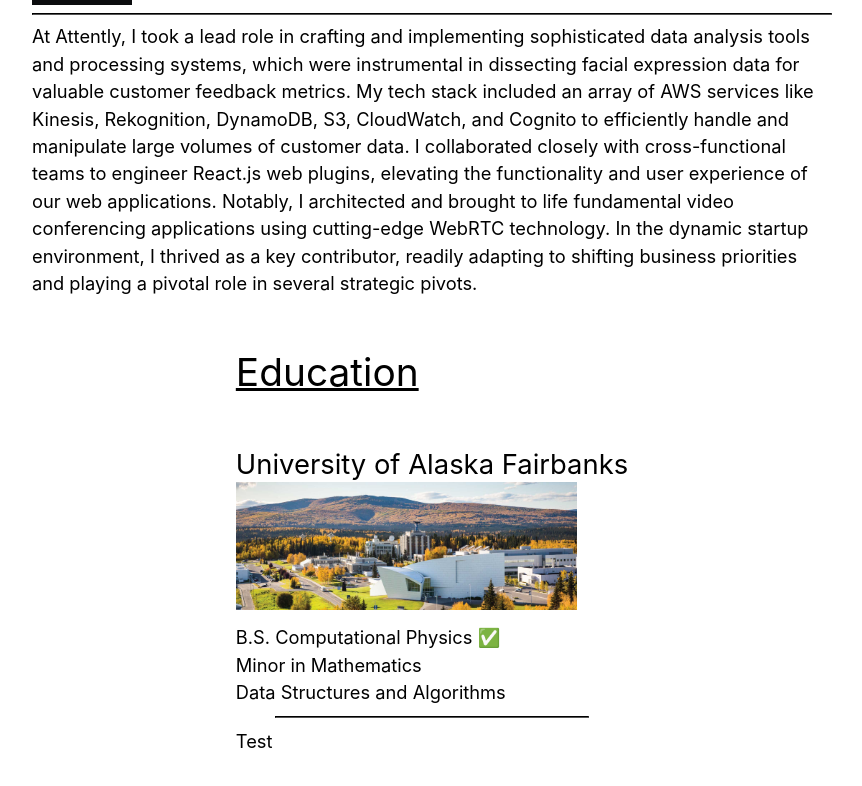
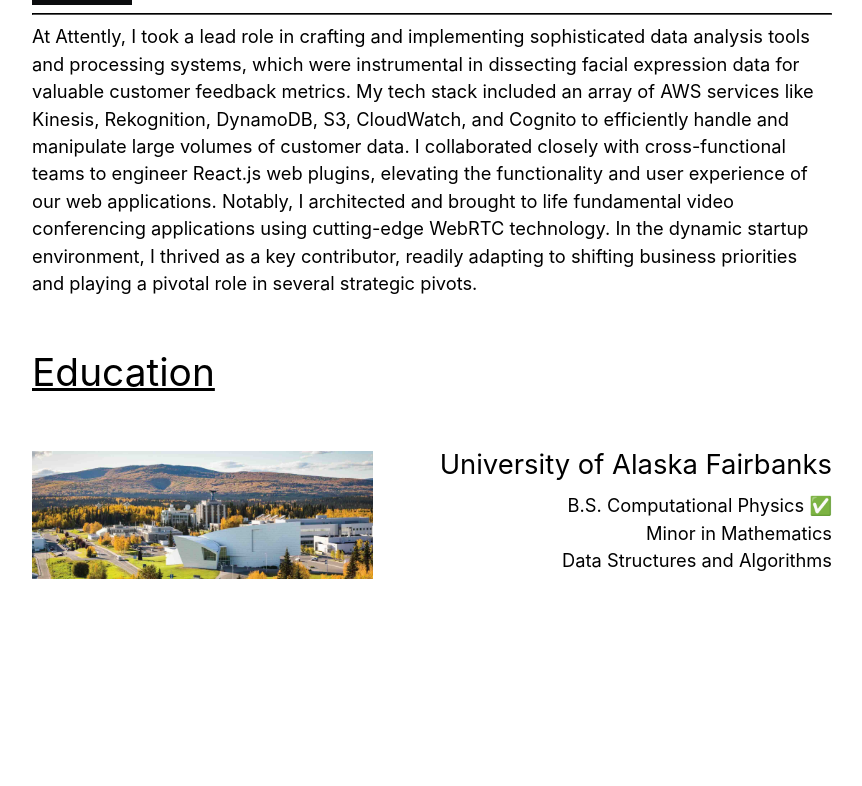
Before and after one commit to khanhowe/khan-dev, a React (Create React App) app: page /background in a window 1280 px wide. Shown: the part 880-1666 px from the top of the page, without its empty margins (208-1070 px from the left). After the commit the page ends 1564 px from the top, so only its background shows below. Built offline with nearby package versions, Linux system fonts and the light colour scheme.

Commit message:
Compress uaf image. Style education section to fit in line with background formatting. Style About section

```diff
--- a/src/pages/About.tsx
+++ b/src/pages/About.tsx
@@ -29,7 +29,7 @@ const About: React.FC  = () => {
                 <img src='/khanhowe.jpeg' alt='khan-howe' className='profile-image'/>
                 <div className='about-text'>
                     <Typography fontFamily='sans-serif' >
-                        I am a passionate <b>Full-stack engineer</b> based in Tacoma, Washington with 8 years experience in SaaS application and product development. With a proven ability to produce <b>high-quality, test-driven, clean code</b>, I adapt to fit the requirements of many development practices and web-based technologies.
+                        I am a <b>passionate</b> Full-stack Engineer based in Tacoma, Washington with 8 years experience in SaaS application and product development. With a proven ability to produce <b>high-quality, test-driven, clean code</b>, I adapt to fit the requirements of many development practices and web-based technologies.
                     </Typography>
                     <Typography fontFamily='sans-serif'>
                         The way code is written is important to me, and helps me function better as a developer. I have a set of core-values, not just as a developer but as an effective team member and human being.
--- a/src/pages/Education.tsx
+++ b/src/pages/Education.tsx
@@ -9,15 +9,17 @@ const Eductation: React.FC = () => {
             <div className='background-section-title'>
                 <Typography variant='h4' >Education</Typography>
             </div>
-            <Typography variant="h5">University of Alaska Fairbanks</Typography>
-            <img src='uaf-westridge-aerial.jpg' alt="university-of-alaska-fairbanks-aerial" className='uaf-image'/>
-            <div className="summary-text">
-                <Typography>B.S. Computational Physics ✅</Typography>
-                <Typography>Minor in Mathematics</Typography>
-                <Typography>Data Structures and Algorithms</Typography>
-                <hr className="summary-divider"/>
+            <div className='education-section'>
+                <img src='uaf-westridge-aerial.jpg' alt="university-of-alaska-fairbanks-aerial" className='uaf-image'/>
+                <div className='education-info'>
+                    <Typography variant="h5">University of Alaska Fairbanks</Typography>
+                    <div className="summary-text">
+                        <Typography>B.S. Computational Physics ✅</Typography>
+                        <Typography>Minor in Mathematics</Typography>
+                        <Typography>Data Structures and Algorithms</Typography>
+                    </div>
+                </div>
             </div>
-            <Typography>Test</Typography>
         </div>
     );
 };
--- a/src/styles/About.css
+++ b/src/styles/About.css
@@ -3,6 +3,7 @@
 }
 
 .profile-image {
+    margin: 20px none;
     border-radius: 50%;
     min-height: 10vw;
     max-height: 50vw;
@@ -10,13 +11,13 @@
 }
 
 .about-text {
-    margin-top: 20px;
+    margin-top: 40px;
     min-width: 20vw;
     text-align: left;
 }
 
 .skills {
-    margin-top: 20px;
+    margin-top: 40px;
     padding-top: 10px;
 }
 
--- a/src/styles/Education.css
+++ b/src/styles/Education.css
@@ -1,5 +1,15 @@
 .education {
-    margin: none 10vw;
+    width: 100%;
+}
+
+.education-section {
+    display: flex;
+    justify-content: space-between;
+    align-items: center;
+}
+
+.education-info {
+    text-align: right;
 }
 
 .uaf-image {
```
Also changed, not shown: public/uaf-westridge-aerial.jpg.
